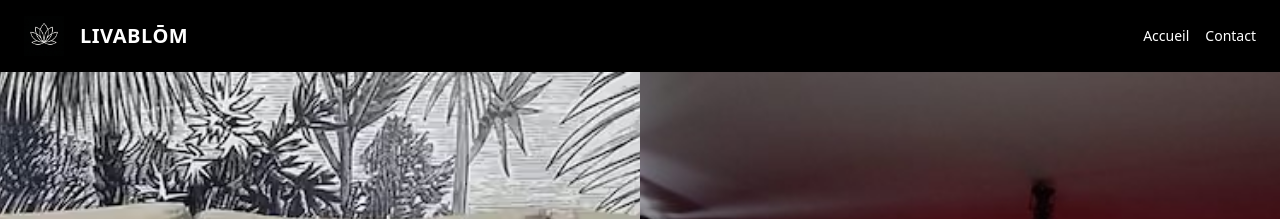
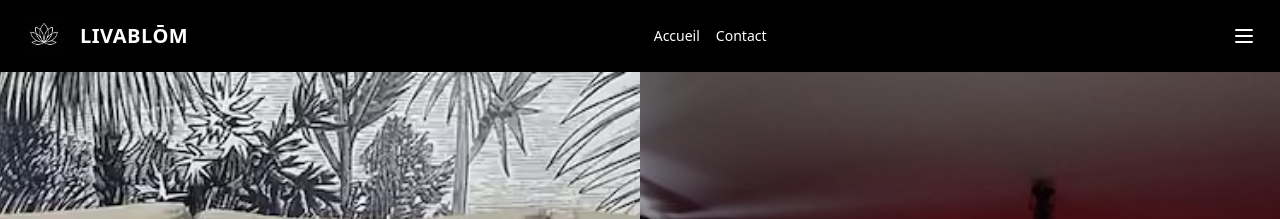
Before and after one commit to LIVABLOM/LIVABLOM, a Jekyll site: the page built from index.md, in a window 1280 px wide. Shown: the top 219 px of the page. Built offline with Jekyll 4.4.1, drawn with Linux system fonts in a browser that asks for light colours; comment, search, counter and statistics services are not loaded.

Commit message:
Update default.html

```diff
--- a/_layouts/default.html
+++ b/_layouts/default.html
@@ -139,13 +139,13 @@
     </nav>
 
     <!-- Hamburger + Menu mobile -->
-    <div class="sm:hidden relative">
-      <button id="menu-toggle" class="focus:outline-none">
-        <svg class="w-6 h-6" fill="none" stroke="currentColor" viewBox="0 0 24 24">
-          <path stroke-linecap="round" stroke-linejoin="round" stroke-width="2"
-                d="M4 6h16M4 12h16M4 18h16"/>
-        </svg>
-      </button>
+    <button id="menu-toggle" class="focus:outline-none" aria-label="Ouvrir le menu">
+  <svg class="w-6 h-6" fill="none" stroke="currentColor" viewBox="0 0 24 24">
+    <path stroke-linecap="round" stroke-linejoin="round" stroke-width="2"
+          d="M4 6h16M4 12h16M4 18h16"/>
+  </svg>
+</button>
+
 
       <div id="mobile-menu" class="hidden absolute right-0 top-10 bg-black rounded shadow-lg flex-col space-y-2 text-sm p-4 z-50">
         <a href="{{ site.baseurl }}/" class="hover:underline">Accueil</a>
```
